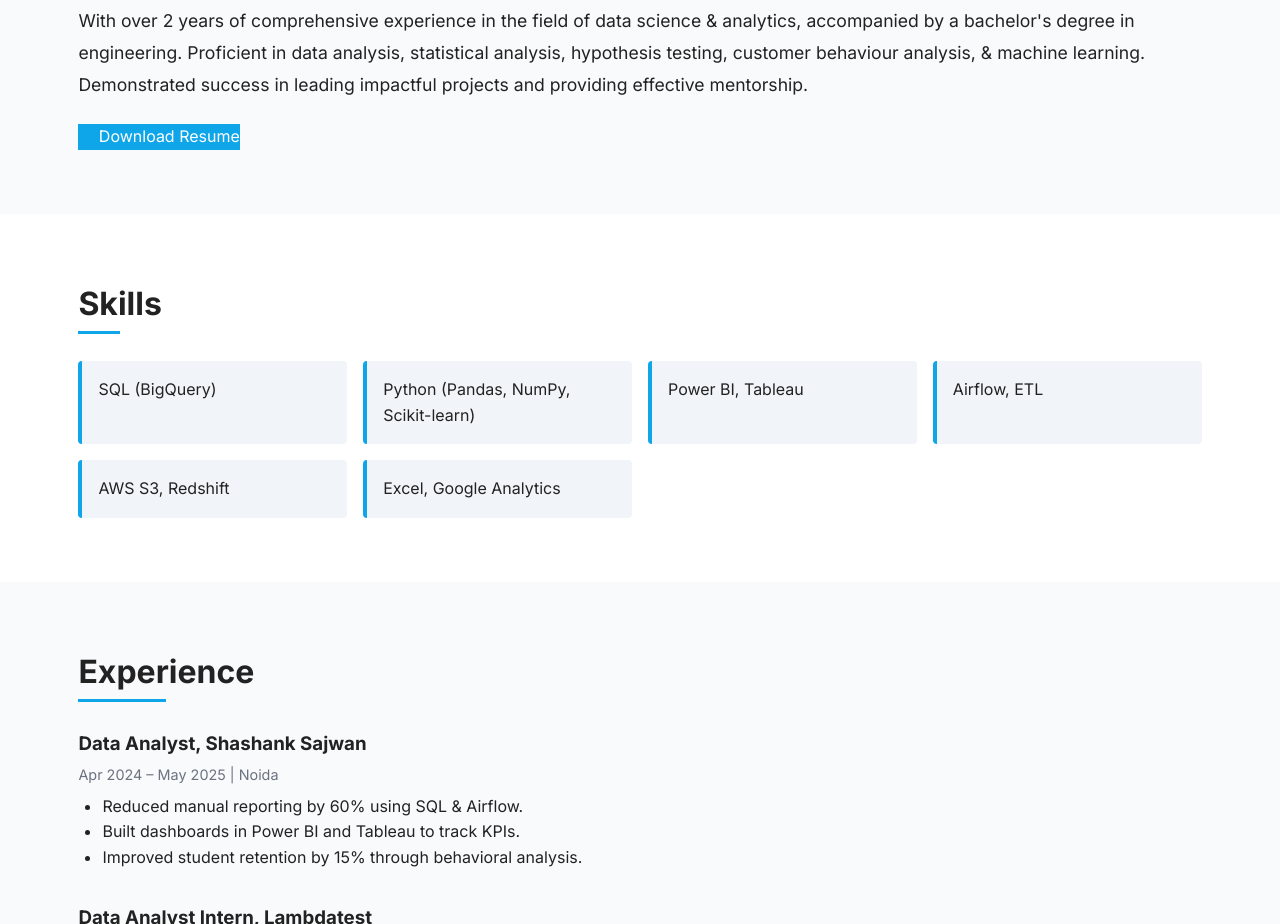
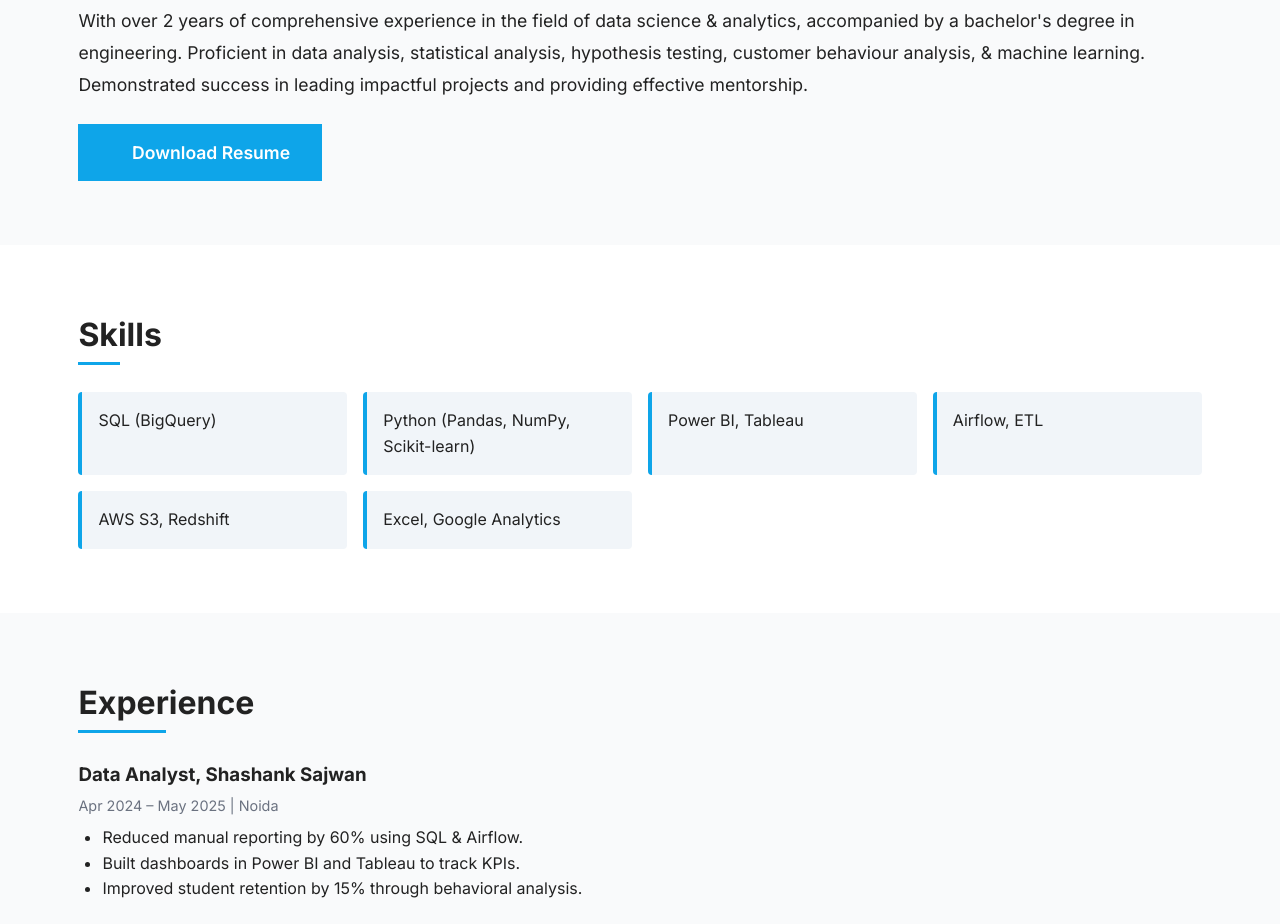
Before and after one commit to Prakashgupta41532/portfolio_html, a plain HTML site: page index.html in a window 1280 px wide. Shown: the part 820-1744 px from the top of the page. Drawn offline with Linux system fonts and the light colour scheme.

Commit message:
biggerbutton

```diff
--- a/style.css
+++ b/style.css
@@ -336,6 +336,9 @@
     display: inline-flex;
     align-items: center;
     gap: 0.5rem;
+    padding: 0.9rem 2rem;
+    font-size: 1.1rem;
+    font-weight: 600;
   }
 
   .about-buttons .btn::before {
```
